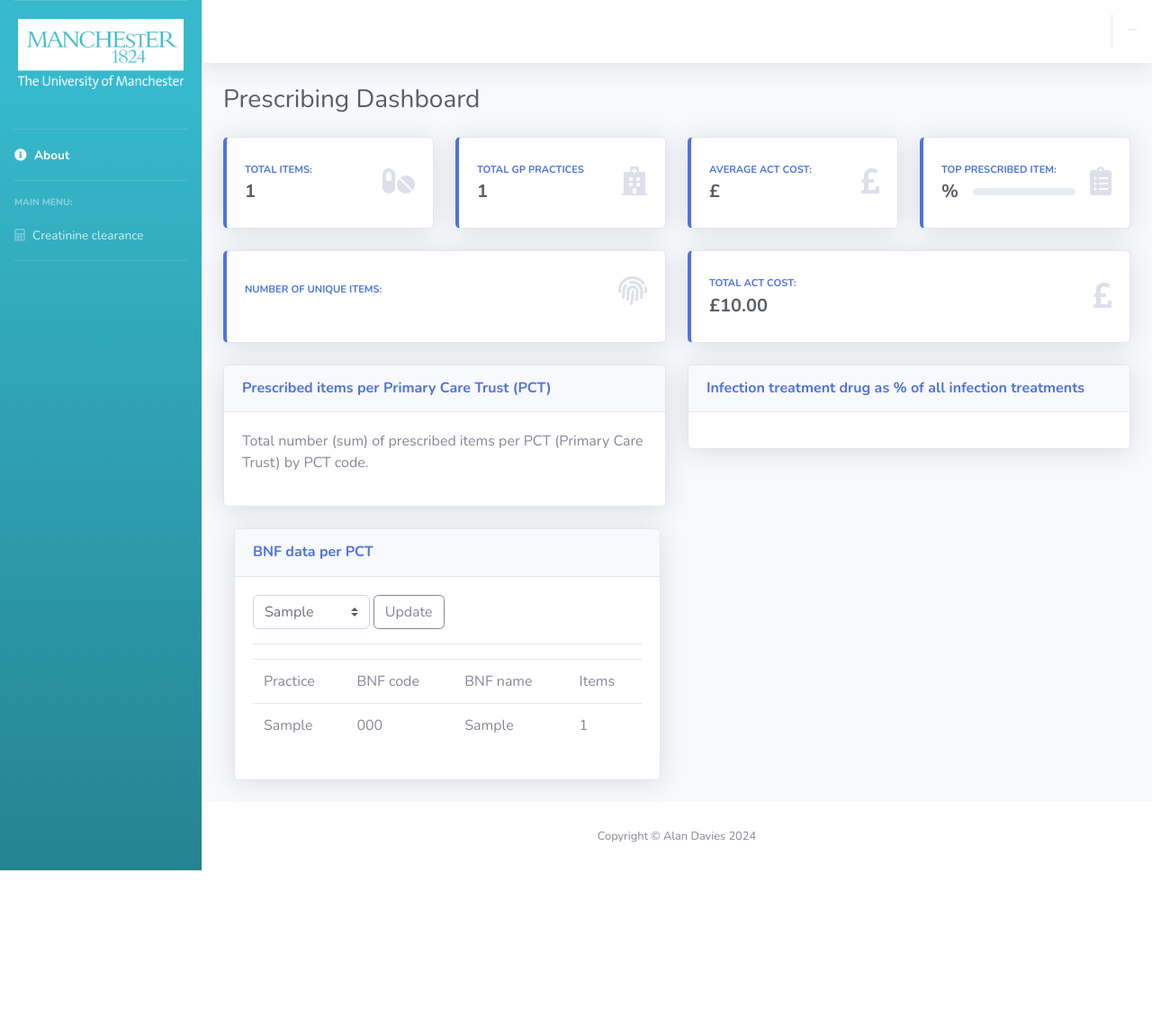
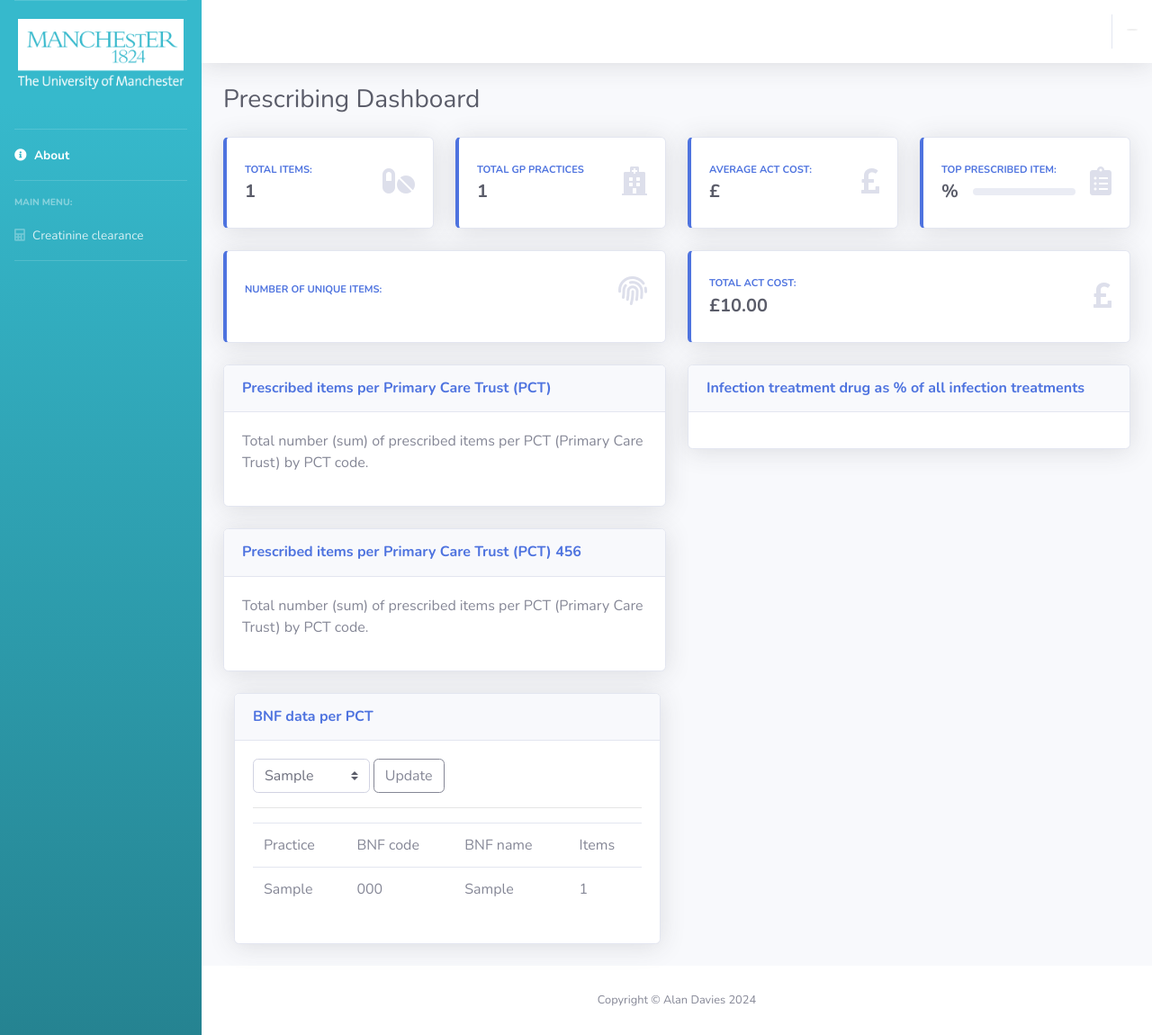
Before and after one commit to harryc898/group_lima, a Flask app: page /dashboard/home/ in a window 1280 px wide. Shown: the whole page at 90% size. Before the commit the page ends 967 px from the top, so only its background shows below. Run offline with Flask 3, Linux system fonts and the light colour scheme; tables that the repository leaves empty hold one stand-in row (values such as "Sample post"); some libraries are stand-ins or nearby versions.

Commit message:
add extra (duplicated) barchart

```diff
--- a/app/templates/dashboard/index.html
+++ b/app/templates/dashboard/index.html
@@ -35,6 +35,13 @@
               initializeMain();
               var graphs = {{ dashboard_data.top_items_plot_data.graphJSON | safe }};
               Plotly.plot('chart',graphs,{});
+          });
+
+          // Run JavaScript functions when page ready
+          $(document).ready(function () {
+              initializeMain();
+              var graphs = {{ dashboard_data.top_items_plot_data.graphJSON | safe }};
+              Plotly.plot('chart2',graphs,{});
           });
     </script>
   </head>
@@ -282,6 +289,21 @@
             </div>
 
             <!-- Content Row -->
+            <div class="row">
+              <div class="col-xl-6 col-lg-7">
+                <div class="card shadow mb-4">
+                  <div class="card-header py-3 d-flex flex-row align-items-center justify-content-between">
+                    <h6 class="m-0 font-weight-bold text-primary">{{dashboard_data.top_items_plot_data.header}} 456</h6>
+                  </div>
+                  <div class="card-body">
+                    <div id="chart2" class="chart"></div>
+                    <p>{{dashboard_data.top_items_plot_data.description}}</p>
+                  </div>
+                </div>
+              </div>
+            </div>
+
+            <!-- Content Row -->
             <div class="row last-row">
 
               <div class="col-xl-6">
```
